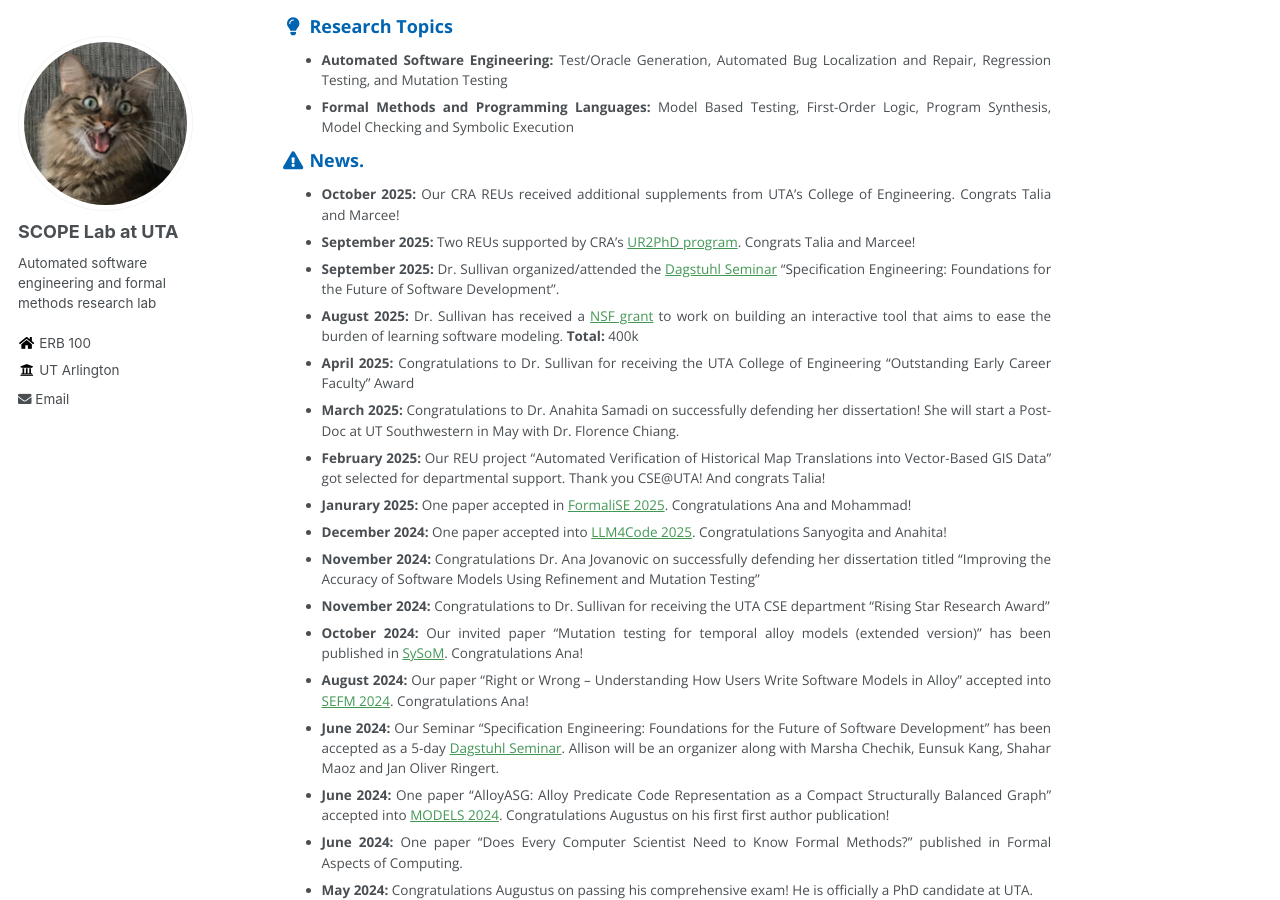
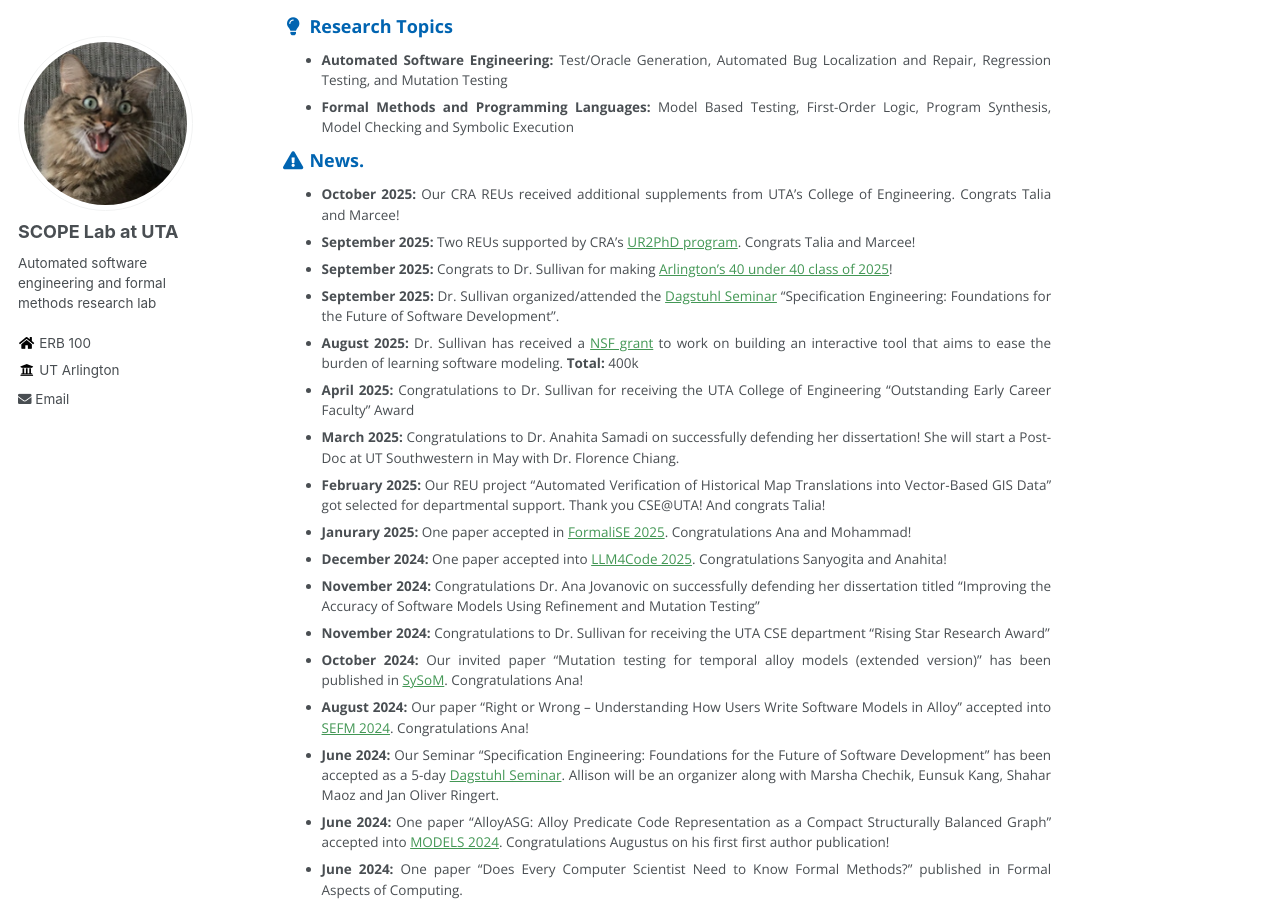
Before and after one commit to SCOPELabUTA/SCOPELabUTA.github.io, a Jekyll site: the page built from _pages/about.md, in a window 1280 px wide and 900 px high, scrolled down 408 px. Built offline with Jekyll 4.4.1, drawn with Linux system fonts in a browser that asks for light colours.

Commit message:
Update about.md

```diff
--- a/_pages/about.md
+++ b/_pages/about.md
@@ -29,6 +29,7 @@ Checking and Symbolic Execution
 
 * **October 2025:**  Our CRA REUs received additional supplements from UTA's College of Engineering. Congrats Talia and Marcee!
 * **September 2025:** Two REUs supported by CRA's [UR2PhD program](https://cra.org/ur2phd/). Congrats Talia and Marcee!
+* **September 2025:** Congrats to Dr. Sullivan for making [Arlington's 40 under 40 class of 2025](https://www.arlingtontx.com/blog/announcing-arlingtons-40-under-40-class-of-2025/)!
 * **September 2025:** Dr. Sullivan organized/attended the [Dagstuhl Seminar](https://www.dagstuhl.de/seminars/seminar-calendar/seminar-details/25392) "Specification Engineering: Foundations for the Future of Software Development".
 * **August 2025:** Dr. Sullivan has received a [NSF grant](https://www.nsf.gov/awardsearch/showAward?AWD_ID=2517621&HistoricalAwards=false) to work on building an interactive tool that aims to ease the burden of learning software modeling. **Total:** 400k
 * **April 2025:** Congratulations to Dr. Sullivan for receiving the UTA College of Engineering "Outstanding Early Career Faculty" Award
```
